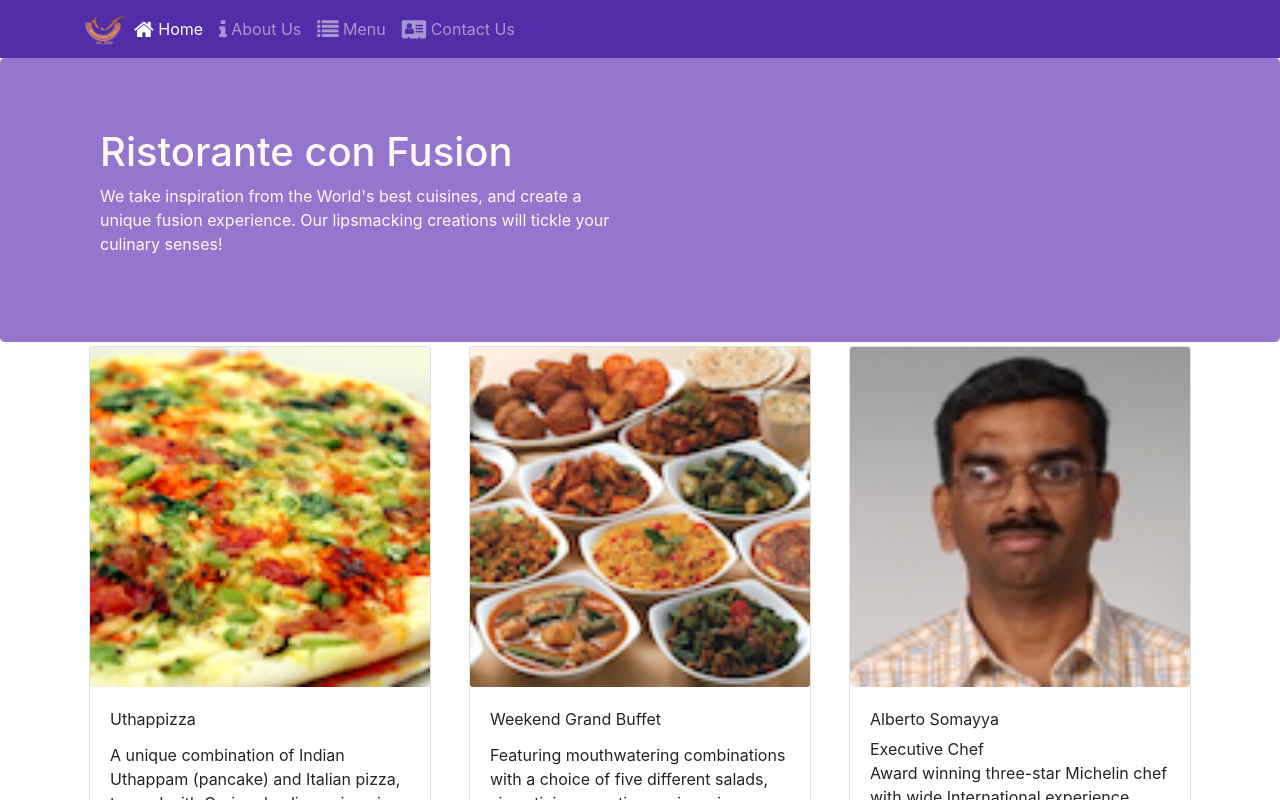
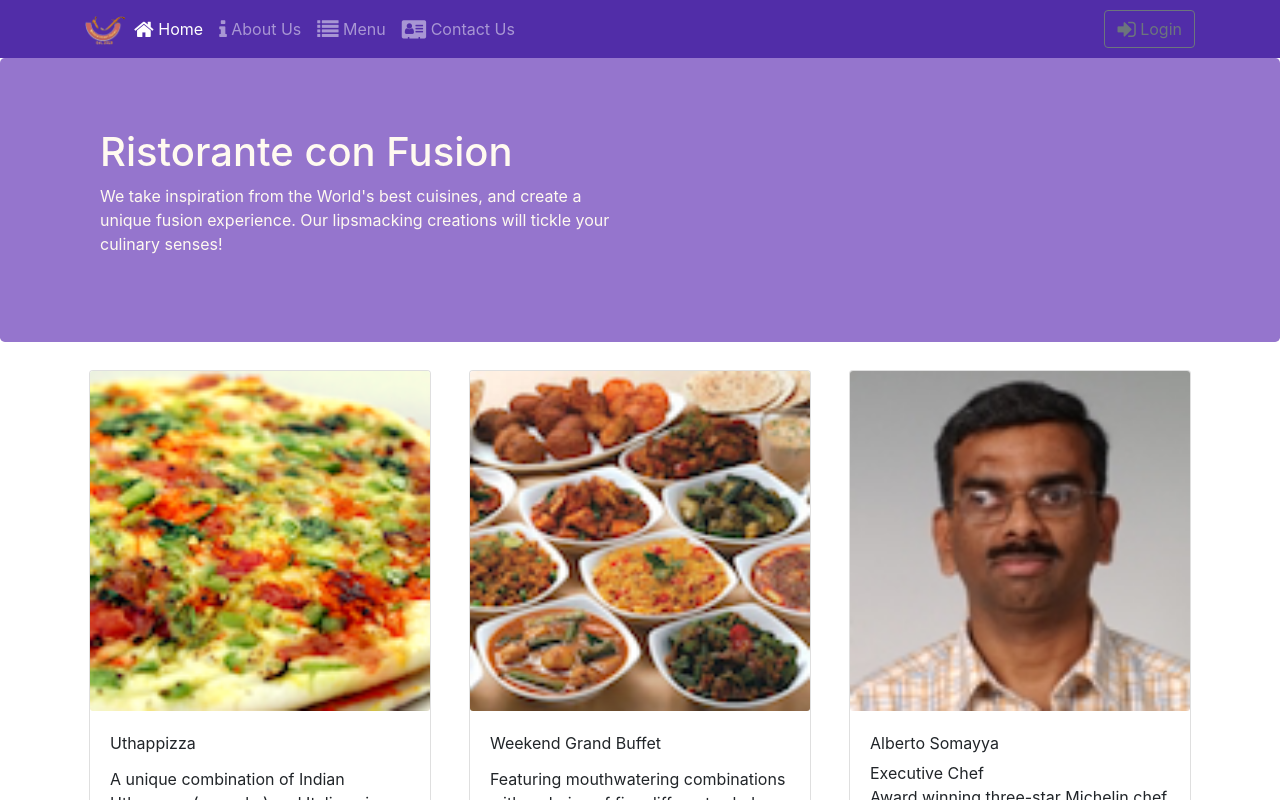
Before and after one commit to Eshwar0601/React-ConFusion-App, a React (Create React App) app: page /home in a window 1280 px wide. Shown: the top 800 px of the page. Built offline with nearby package versions, Linux system fonts and the light colour scheme.

Commit message:
uncontrolled Forms

```diff
--- a/src/App.css
+++ b/src/App.css
@@ -70,3 +70,9 @@
 .navbar-dark {
   background-color: #512da8;
 }
+
+@media screen and (min-width: 1000px) {
+  .card-level {
+    min-height: 627px;
+  }
+}
--- a/src/components/HeaderComponent.js
+++ b/src/components/HeaderComponent.js
@@ -1,12 +1,20 @@
 import React, { Component } from "react";
 import {
-  Nav,
   Navbar,
   NavbarBrand,
+  Nav,
   NavbarToggler,
   Collapse,
   NavItem,
   Jumbotron,
+  Button,
+  Modal,
+  ModalHeader,
+  ModalBody,
+  Form,
+  FormGroup,
+  Input,
+  Label,
 } from "reactstrap";
 import { NavLink } from "react-router-dom";
 
@@ -14,16 +22,32 @@
   constructor(props) {
     super(props);
 
-    this.toggleNav = this.toggleNav.bind(this);
     this.state = {
       isNavOpen: false,
+      isModalOpen: false,
     };
+    this.toggleNav = this.toggleNav.bind(this);
+    this.toggleModal = this.toggleModal.bind(this);
+    this.handleLogin = this.handleLogin.bind(this);
   }
 
   toggleNav() {
     this.setState({
       isNavOpen: !this.state.isNavOpen,
     });
+  }
+  toggleModal() {
+    this.setState({
+      isModalOpen: !this.state.isModalOpen,
+    });
+  }
+
+  handleLogin(event) {
+    this.toggleModal();
+    alert(
+      `User Name : ${this.username.value} Password : ${this.password.value} Remember : ${this.remember.checked}`
+    );
+    event.preventDefault();
   }
   render() {
     return (
@@ -63,6 +87,13 @@
                   </NavLink>
                 </NavItem>
               </Nav>
+              <Nav className="ml-auto" navbar>
+                <NavItem>
+                  <Button outline onClick={this.toggleModal}>
+                    <span className="fa fa-sign-in fa-lg"></span> Login
+                  </Button>
+                </NavItem>
+              </Nav>
             </Collapse>
           </div>
         </Navbar>
@@ -80,6 +111,42 @@
             </div>
           </div>
         </Jumbotron>
+        <Modal isOpen={this.state.isModalOpen} toggle={this.toggleModal}>
+          <ModalHeader toggle={this.toggleModal}>Login</ModalHeader>
+          <ModalBody>
+            <Form onSubmit={this.handleLogin}>
+              <FormGroup>
+                <Label htmlFor="username">User Name</Label>
+                <Input
+                  type="text"
+                  id="username"
+                  innerRef={(input) => (this.username = input)}
+                />
+              </FormGroup>
+              <FormGroup>
+                <Label htmlFor="password">Password</Label>
+                <Input
+                  type="password"
+                  id="password"
+                  innerRef={(input) => (this.password = input)}
+                />
+              </FormGroup>
+              <FormGroup check>
+                <Label check>
+                  <Input
+                    type="checkbox"
+                    name="remember"
+                    innerRef={(input) => (this.remember = input)}
+                  />
+                  remember Me
+                </Label>
+              </FormGroup>
+              <Button type="submit" value="submit" color="primary">
+                Login
+              </Button>
+            </Form>
+          </ModalBody>
+        </Modal>
       </>
     );
   }
--- a/src/components/HomeComponent.js
+++ b/src/components/HomeComponent.js
@@ -10,7 +10,7 @@
 
 function RenderCard({ item }) {
   return (
-    <Card>
+    <Card className="card-level mt-4 mb-4">
       <CardImg src={item.image} alt={item.name} />
       <CardBody>
         <CardTitle>{item.name}</CardTitle>
```
